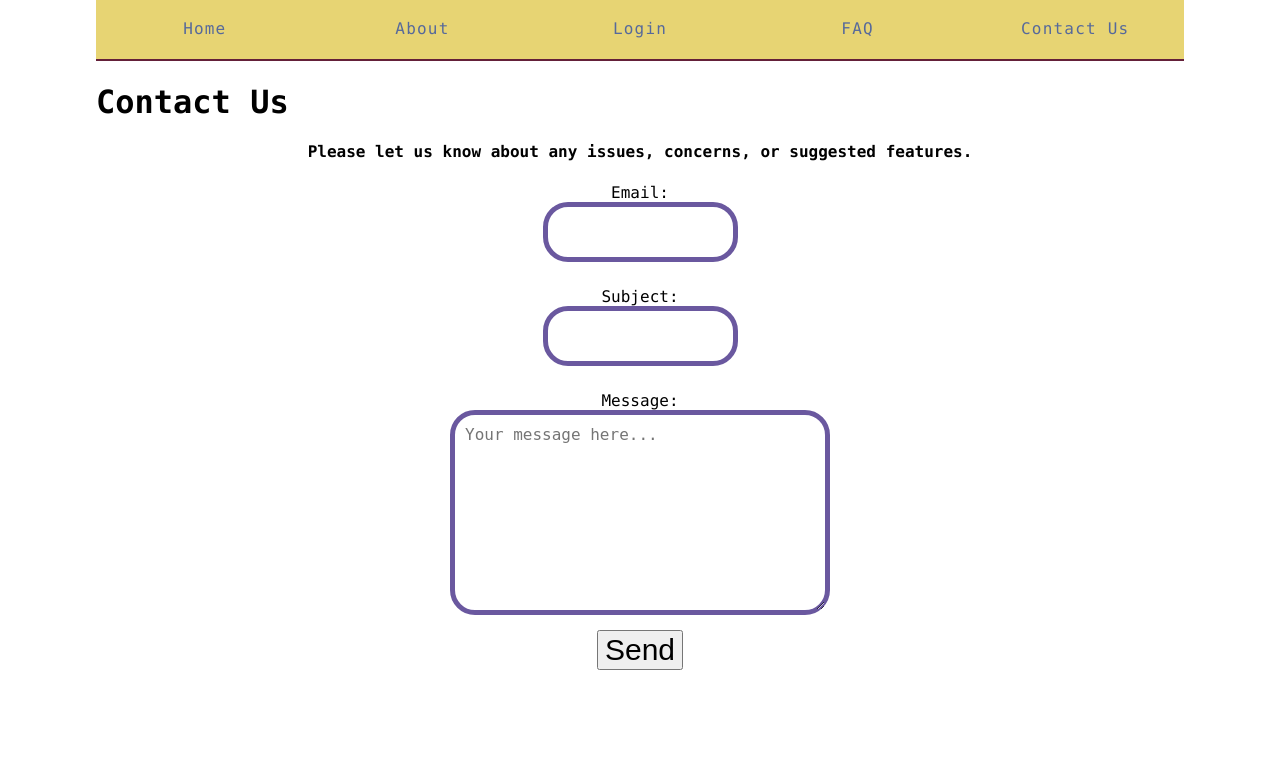
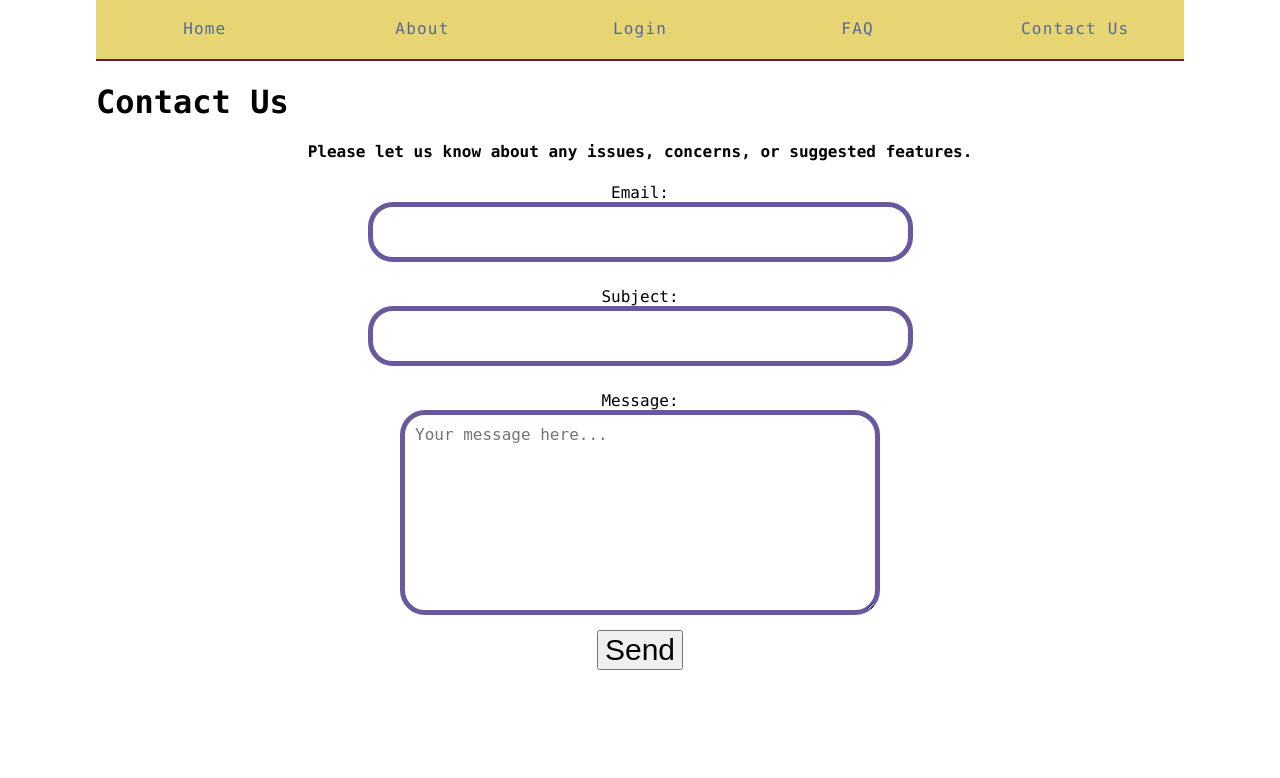
Before and after one commit to SCCapstone/Social-Monomania, a Django app: page /contact/ in a window 1280 px wide. Shown: the part 302-1080 px from the top of the page. Run offline with Django 3.2, Linux system fonts and the light colour scheme.

Commit message:
Updating size of text boxes for email, subject, and message

```diff
--- a/assets/css/main.css
+++ b/assets/css/main.css
@@ -101,7 +101,7 @@ margin-bottom: 10px;
 	border: 5px solid #6A589F;
     border-radius: 25px;
     font-size: 16px;
-    width: 175px;
+    width: 525px;
     height: 40px;
     outline: none;
     padding: 5px;
@@ -114,7 +114,7 @@ margin-bottom: 10px;
 	border: 5px solid #6A589F;
     border-radius: 25px;
     font-size: 16px !important;
-    width: 175px;
+    width: 525px;
     height: 40px;
     outline: none;
     padding: 5px;
@@ -131,7 +131,7 @@ margin-bottom: 10px;
 	border: 5px solid #6A589F;
     border-radius: 25px;
     font-size: 16px;
-    width: 350px;
+    width: 450px;
     height: 175px;
     outline: none;
     padding: 10px;
```
